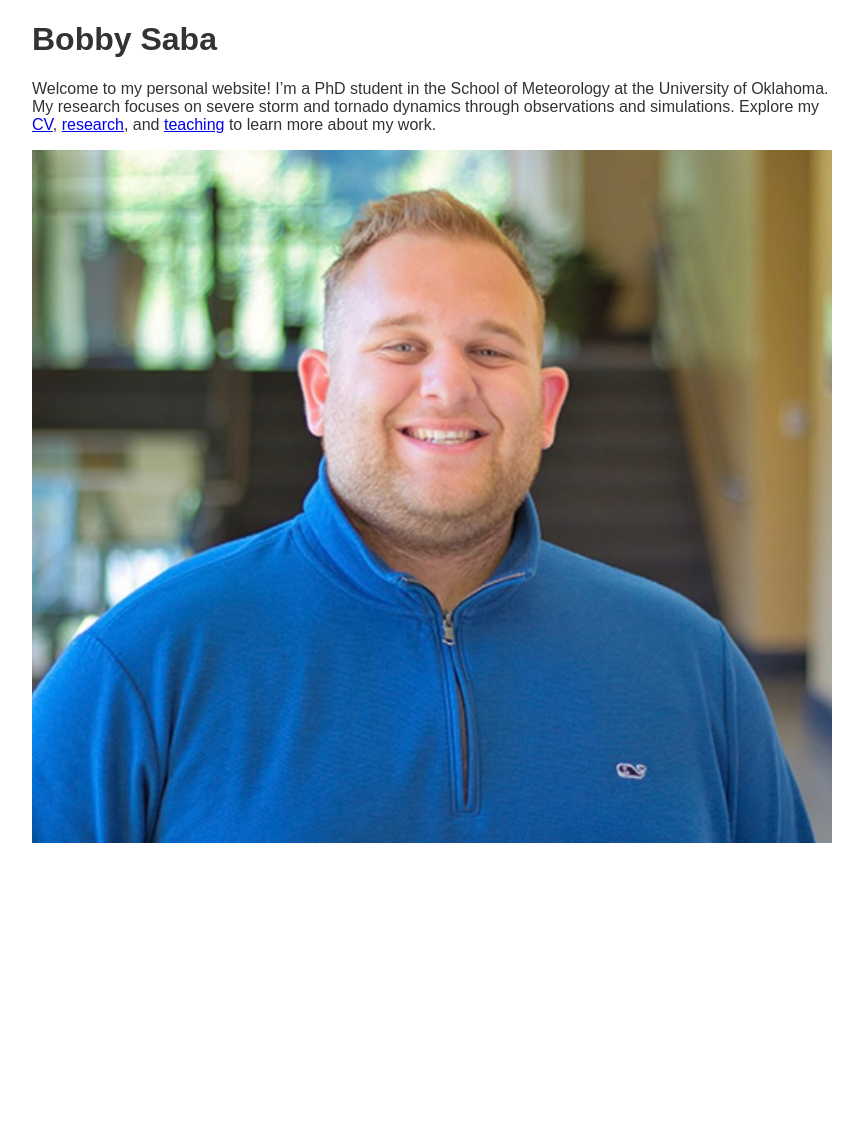
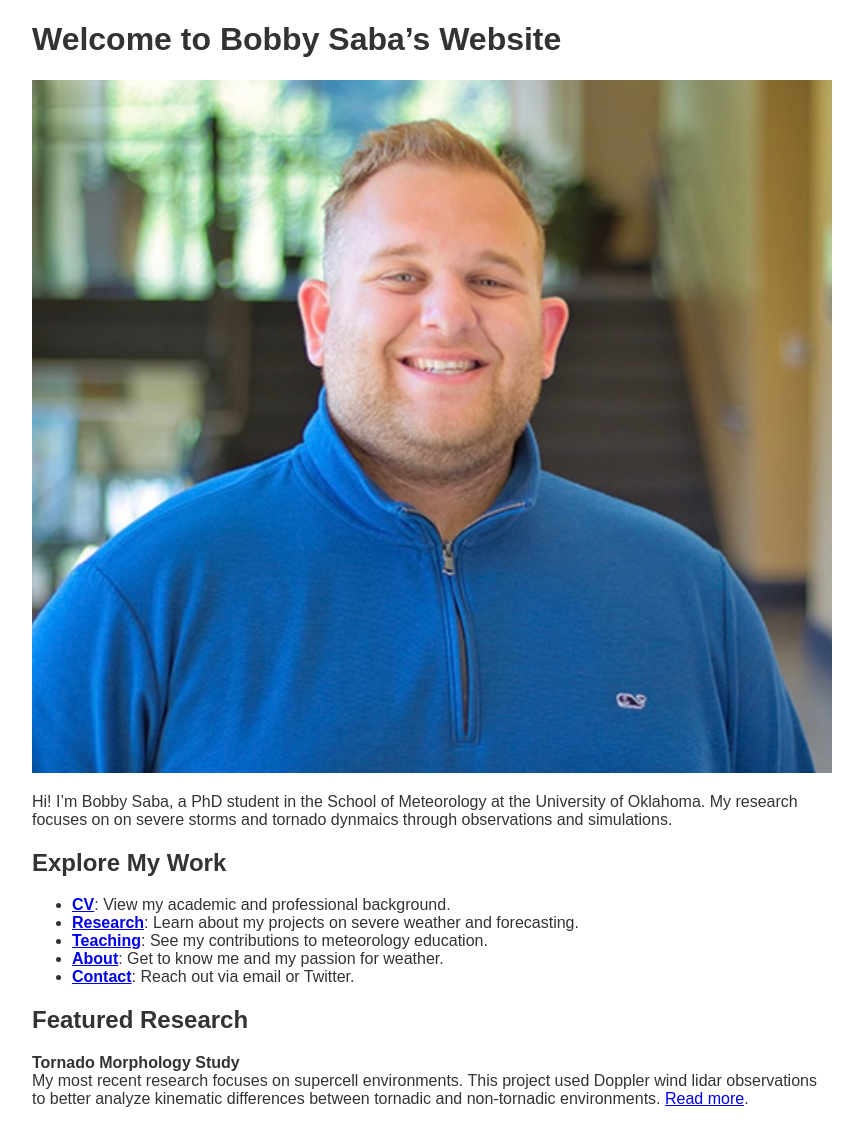
Before and after one commit to bobbysaba/bobbysaba.github.io, a Jekyll site: the page built from index.markdown, in a window 1280 px wide and 1400 px high, scrolled down 154 px. Shown: the part 256-1400 px from the top of the window, without its empty margins (208-1071 px from the left). Built offline with Jekyll 4.4.1, drawn with Linux system fonts in a browser that asks for light colours; before the commit the page ends 1293 px from its top, so only the background shows below that.

Commit message:
home page edits

```diff
--- a/_layouts/default.html
+++ b/_layouts/default.html
@@ -8,7 +8,7 @@
   </head>
   <body>
     <header>
-      <img src="{{ '/media/landscape.jpeg' | relative_url }}" alt="Banner" style="max-width: 100%; height: auto;">
+      <img src="{{ '/media/landscape.jpeg' | relative_url }}" alt="Header Image">
       {% include nav.html %}
     </header>
     <main>
--- a/index.markdown
+++ b/index.markdown
@@ -1,12 +1,23 @@
 ---
-# Feel free to add content and custom Front Matter to this file.
-# To modify the layout, see https://jekyllrb.com/docs/themes/#overriding-theme-defaults
+layout: default
+title: Bobby Saba M.S. -- Home
+---
+# Welcome to Bobby Saba's Website
 
-layout: default
-title: Home
----
-# Bobby Saba
+![Bobby Saba Headshot](/media/headshot.jpeg)
 
-Welcome to my personal website! I'm a PhD student in the School of Meteorology at the University of Oklahoma. My research focuses on severe storm and tornado dynamics through observations and simulations. Explore my [CV](/cv), [research](/research), and [teaching](/teaching) to learn more about my work.
+Hi! I'm Bobby Saba, a PhD student in the School of Meteorology at the University of Oklahoma. My research focuses on on severe storms and tornado dynmaics through observations and simulations.
 
-![Profile Image](/media/headshot.jpeg)
+## Explore My Work
+- [**CV**](/cv): View my academic and professional background.
+- [**Research**](/research): Learn about my projects on severe weather and forecasting.
+- [**Teaching**](/teaching): See my contributions to meteorology education.
+- [**About**](/about): Get to know me and my passion for weather.
+- [**Contact**](/contact): Reach out via email or Twitter.
+
+## Featured Research
+**Tornado Morphology Study**
+My most recent research focuses on supercell environments. This project used Doppler wind lidar observations to better analyze kinematic differences between tornadic and non-tornadic environments. [Read more](/research).
+
+<!-- ## About Me
+When I'm not chasing storms in the lab, I enjoy [e.g., hiking, photography, or weather outreach]. Follow me on Twitter [](https://x.com/bobbysabawx) for updates on my research and weather insights. -->
```
